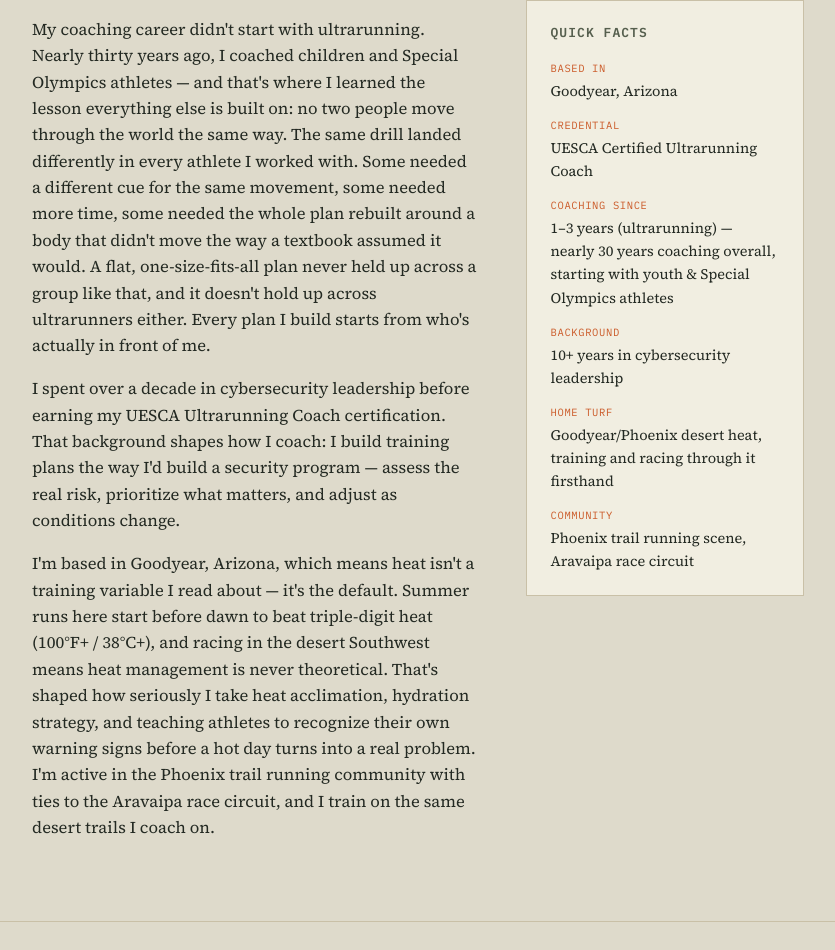
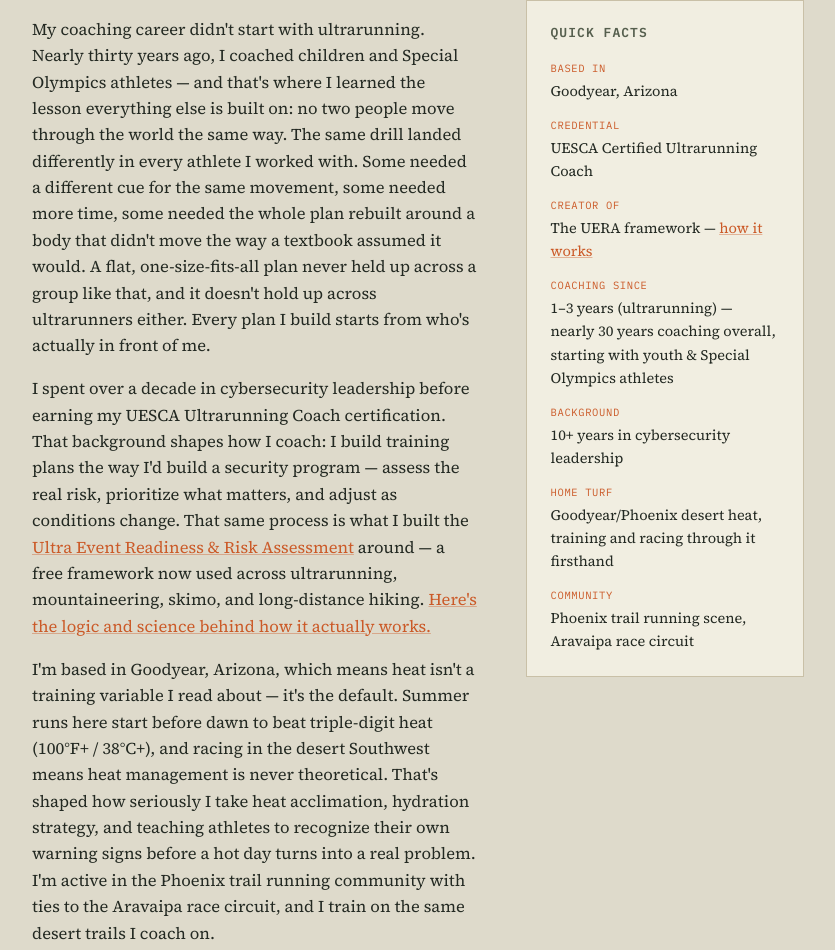
Before and after one commit to jeffreycady/CoachJeff, a plain HTML site: page index.html in a window 1280 px wide. Shown: the part 827-1777 px from the top of the page, without its empty margins (222-1057 px from the left). Drawn offline with Linux system fonts and the light colour scheme.

Commit message:
Enhance coaching content and add framework link
Updated coaching description and added link to UERA framework.

```diff
--- a/index.html
+++ b/index.html
@@ -43,6 +43,10 @@
   .facts dt{font-family:'IBM Plex Mono';font-size:10.5px;letter-spacing:0.06em;text-transform:uppercase;color:var(--accent);margin-top:14px;}
   .facts dt:first-child{margin-top:0;}
   .facts dd{margin:3px 0 0;font-size:14.5px;}
+  .facts dd a, #about > .wrap > .about-grid > div > p a{
+    color:var(--accent);text-decoration:underline;text-decoration-color:rgba(203,90,40,0.4);
+  }
+  .facts dd a:hover, #about > .wrap > .about-grid > div > p a:hover{text-decoration-color:var(--accent);}
 
   @media (max-width:700px){
     .about-grid{grid-template-columns:1fr;}
@@ -91,6 +95,8 @@
   .tool-callout .copy{flex:1;min-width:240px;}
   .tool-callout h3{font-size:22px;color:var(--cream);margin-bottom:8px;}
   .tool-callout p{font-size:14.5px;color:#d9d2c0;margin:0;}
+  .tool-callout p a{color:var(--accent);text-decoration:underline;text-decoration-color:rgba(203,90,40,0.4);}
+  .tool-callout p a:hover{text-decoration-color:var(--accent);}
 
   /* ---------- FOOTER / CONTACT (page-specific parts) ---------- */
   .contact-row{display:flex;flex-wrap:wrap;gap:14px;margin-bottom:28px;}
@@ -199,7 +205,7 @@
       <div class="about-grid">
         <div>
           <p>My coaching career didn't start with ultrarunning. Nearly thirty years ago, I coached children and Special Olympics athletes — and that's where I learned the lesson everything else is built on: no two people move through the world the same way. The same drill landed differently in every athlete I worked with. Some needed a different cue for the same movement, some needed more time, some needed the whole plan rebuilt around a body that didn't move the way a textbook assumed it would. A flat, one-size-fits-all plan never held up across a group like that, and it doesn't hold up across ultrarunners either. Every plan I build starts from who's actually in front of me.</p>
-          <p>I spent over a decade in cybersecurity leadership before earning my UESCA Ultrarunning Coach certification. That background shapes how I coach: I build training plans the way I'd build a security program — assess the real risk, prioritize what matters, and adjust as conditions change.</p>
+          <p>I spent over a decade in cybersecurity leadership before earning my UESCA Ultrarunning Coach certification. That background shapes how I coach: I build training plans the way I'd build a security program — assess the real risk, prioritize what matters, and adjust as conditions change. That same process is what I built the <a href="https://uera.jcady.org/?coach=jeff">Ultra Event Readiness &amp; Risk Assessment</a> around — a free framework now used across ultrarunning, mountaineering, skimo, and long-distance hiking. <a href="framework.html">Here's the logic and science behind how it actually works.</a></p>
           <p>I'm based in Goodyear, Arizona, which means heat isn't a training variable I read about — it's the default. Summer runs here start before dawn to beat triple-digit heat (100°F+ / 38°C+), and racing in the desert Southwest means heat management is never theoretical. That's shaped how seriously I take heat acclimation, hydration strategy, and teaching athletes to recognize their own warning signs before a hot day turns into a real problem. I'm active in the Phoenix trail running community with ties to the Aravaipa race circuit, and I train on the same desert trails I coach on.</p>
         </div>
         <div class="facts card">
@@ -209,6 +215,8 @@
             <dd>Goodyear, Arizona</dd>
             <dt>Credential</dt>
             <dd>UESCA Certified Ultrarunning Coach</dd>
+            <dt>Creator Of</dt>
+            <dd>The UERA framework — <a href="framework.html">how it works</a></dd>
             <dt>Coaching Since</dt>
             <dd>1&ndash;3 years (ultrarunning) &mdash; nearly 30 years coaching overall, starting with youth &amp; Special Olympics athletes</dd>
             <dt>Background</dt>
@@ -255,7 +263,7 @@
       <div class="tool-callout">
         <div class="copy">
           <h3>See this framework in action</h3>
-          <p>I built a free tool that runs the same assess-prioritize-adjust process on your own race prep — the Ultra Event Readiness &amp; Risk Assessment. Ten checkpoints, a full remediation plan, and a printable PDF report.</p>
+          <p>I built a free tool that runs the same assess-prioritize-adjust process on your own race prep — the Ultra Event Readiness &amp; Risk Assessment. Ten checkpoints, a full remediation plan, and a printable PDF report. <a href="framework.html">Read how the scoring and sourcing actually work &rarr;</a></p>
         </div>
         <a class="btn" href="https://uera.jcady.org/?coach=jeff">Try It Free &rarr;</a>
       </div>
```
